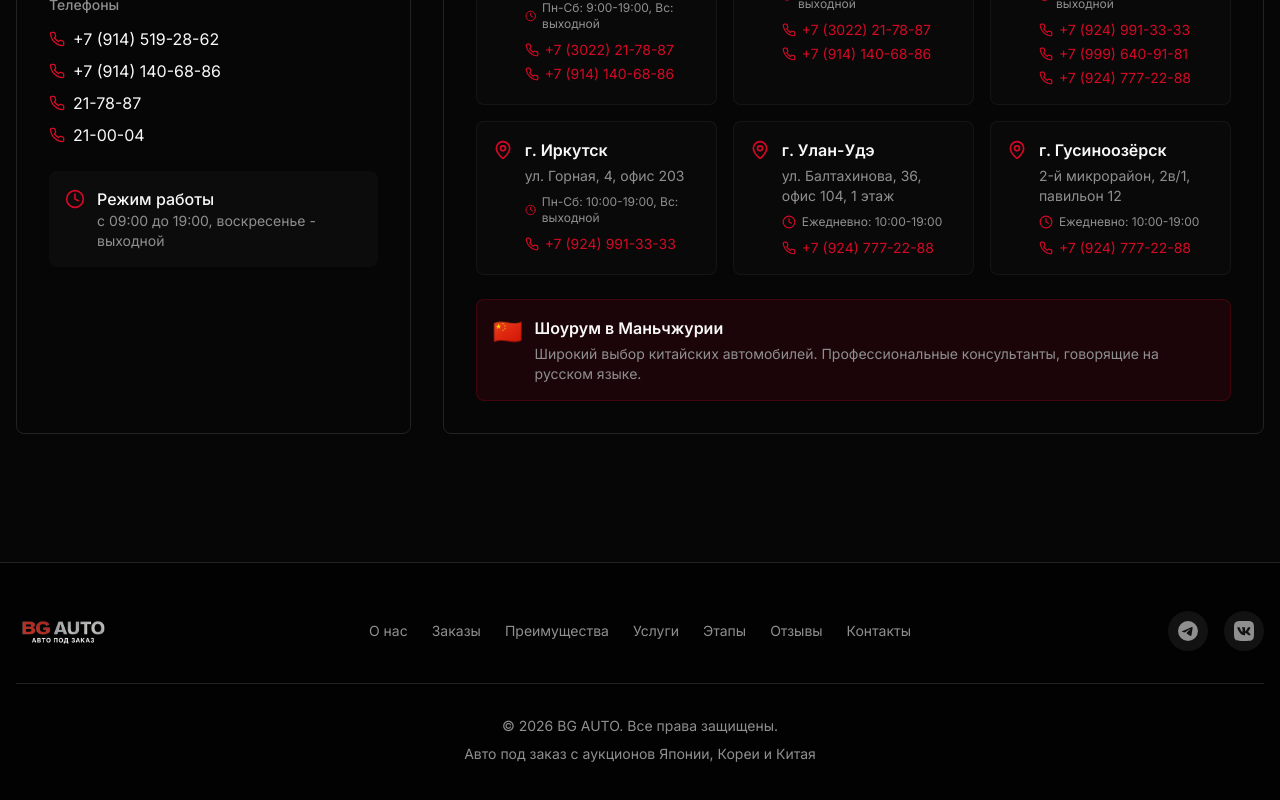
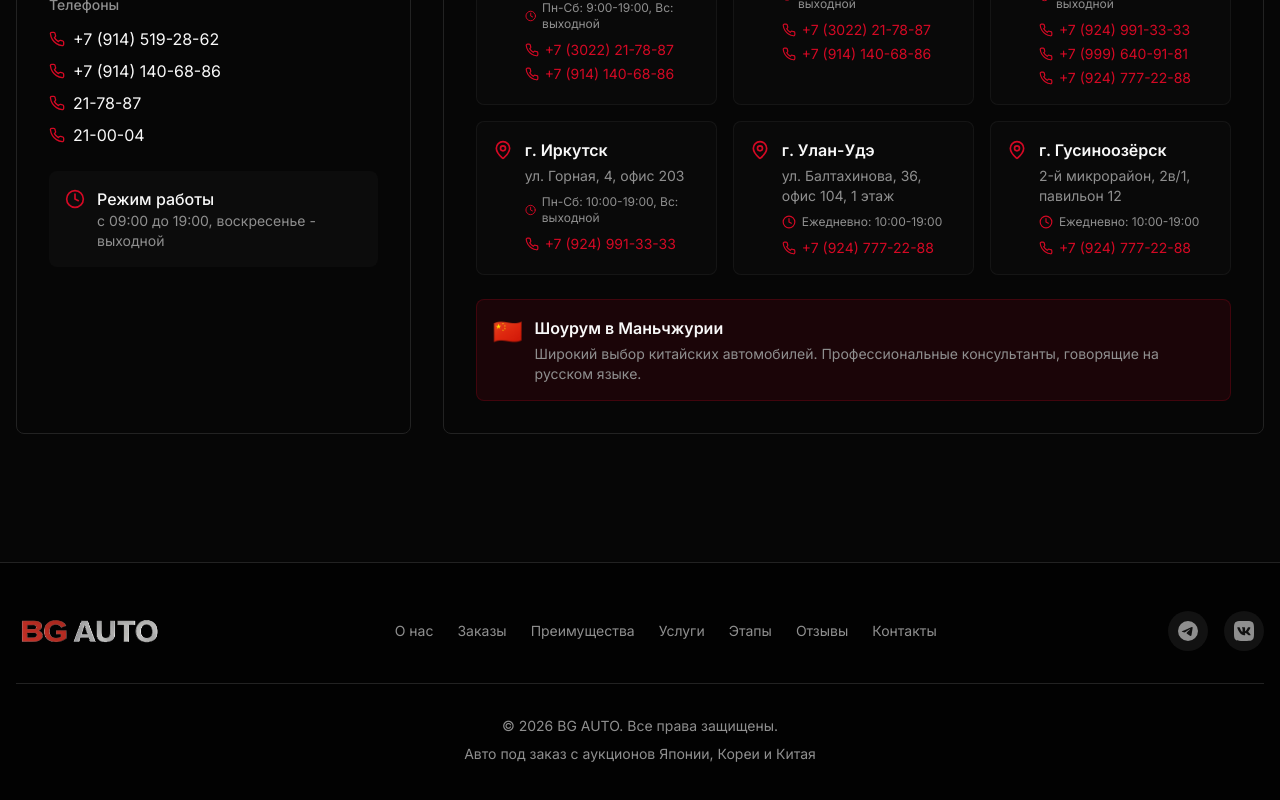
Before and after one commit to istominvi/bgauto, a Next.js app: page / in a window 1280 px wide. Shown: the part 8277-9077 px from the top of the page. Built offline with nearby package versions, Linux system fonts and the light colour scheme.

Commit message:
Update footer.tsx

```diff
--- a/components/footer.tsx
+++ b/components/footer.tsx
@@ -9,10 +9,10 @@ export function Footer() {
           {/* Logo - fixed size, no shrinking */}
           <Link href="/" className="flex-shrink-0">
             <Image
-              src="/images/1-2.png"
+              src="/images/logo_footer.png"
               alt="BG AUTO"
-              width={120}
-              height={40}
+              width={100}
+              height={22}
               className="h-8 w-auto"
             />
           </Link>
```
